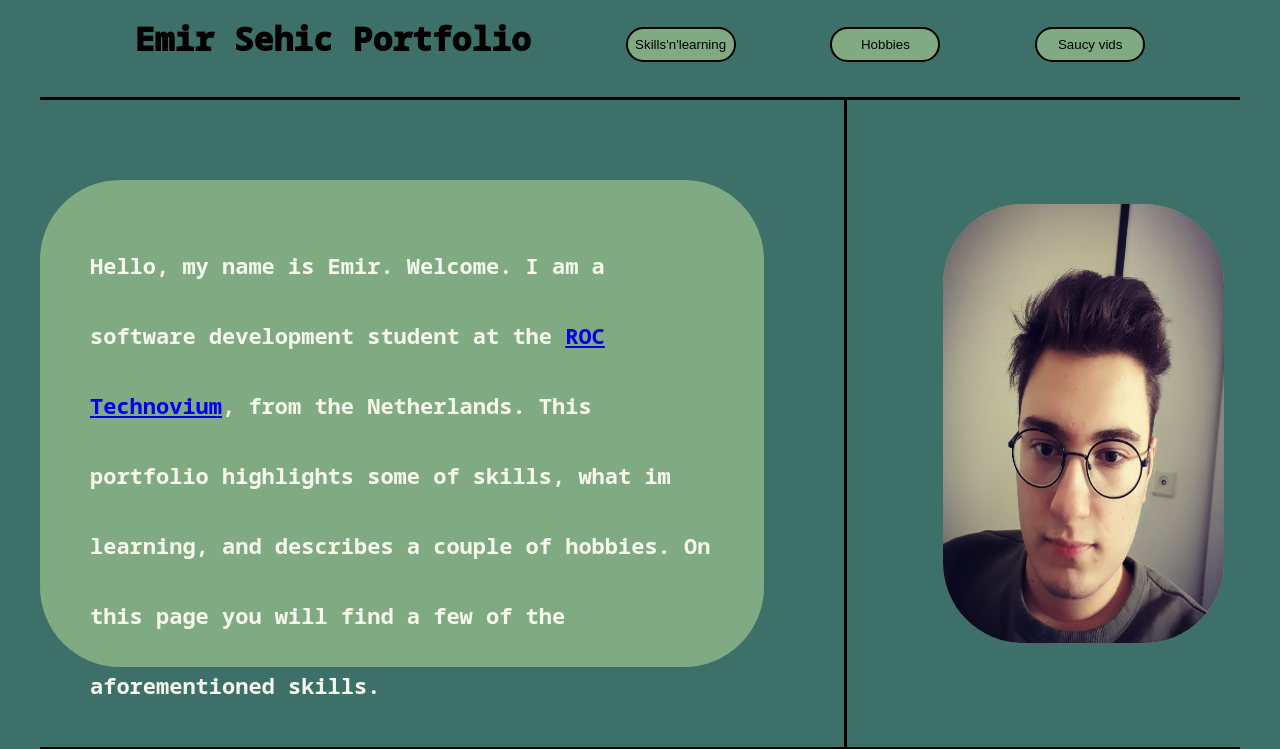
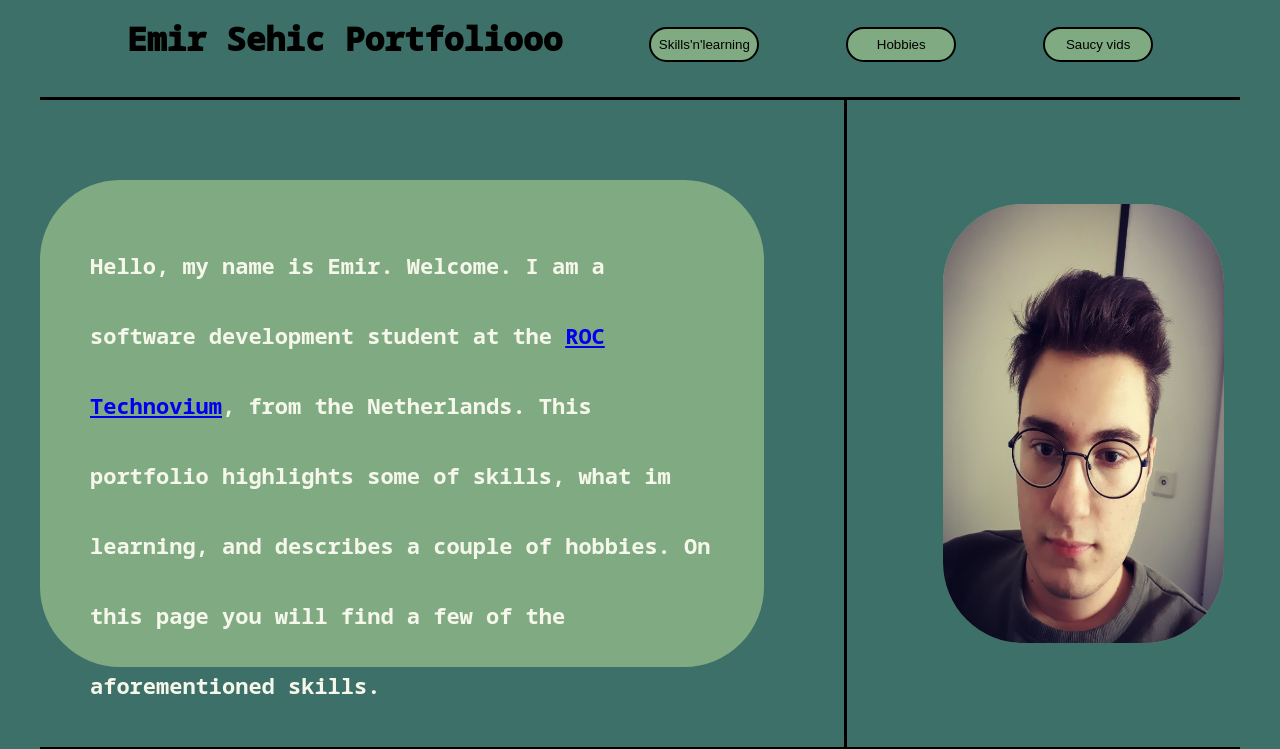
Before and after one commit to Kappagore/Portfolio-Site-Emir, a plain HTML site: page Portfolio Site/index.html in a window 1280 px wide. Shown: the top 749 px of the page. Drawn offline with Linux system fonts and the light colour scheme.

Commit message:
Update index.html

```diff
--- a/Portfolio Site/index.html
+++ b/Portfolio Site/index.html
@@ -16,7 +16,7 @@
     <div class="flex">
         <main>
             <nav class="sticky">
-                <p>Emir Sehic Portfolio</p>
+                <p>Emir Sehic Portfoliooo</p>
                 <a class="butt" href="index.html">
                     <button type="button">Skills'n'learning</button>
                 </a>
```
